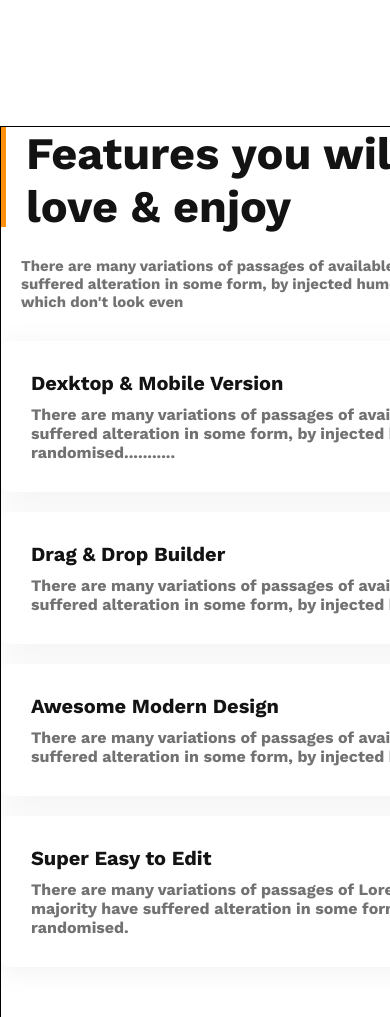
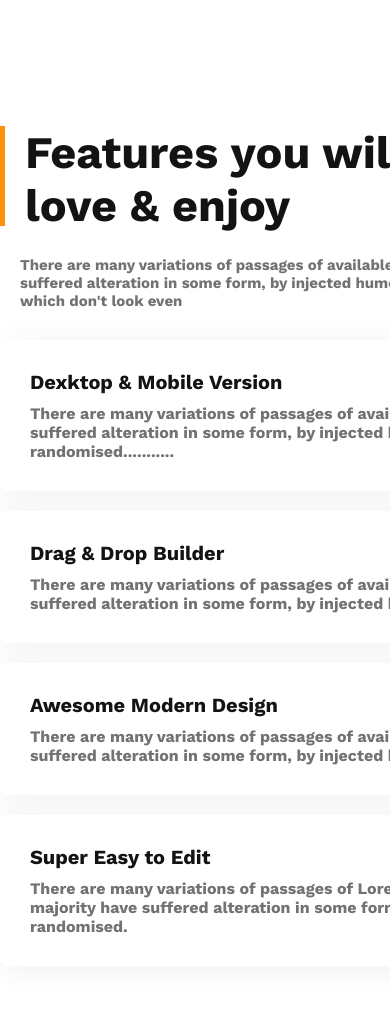
Before and after one commit to mehedihasanweb/architecture-website, a plain HTML site: page index.html in a window 390 px wide. Shown: the part 7080-8097 px from the top of the page. Drawn offline with nearby package versions, Linux system fonts and the light colour scheme.

Commit message:
architects website

```diff
--- a/style.css
+++ b/style.css
@@ -270,9 +270,4 @@ main{
     .sponsore-site img{
         width: 50%;
     }
-    .features-items, .features-image{
-        border: 1px solid;
-        width: 100%;
-        margin: 0 auto;
-    }
 }
```
